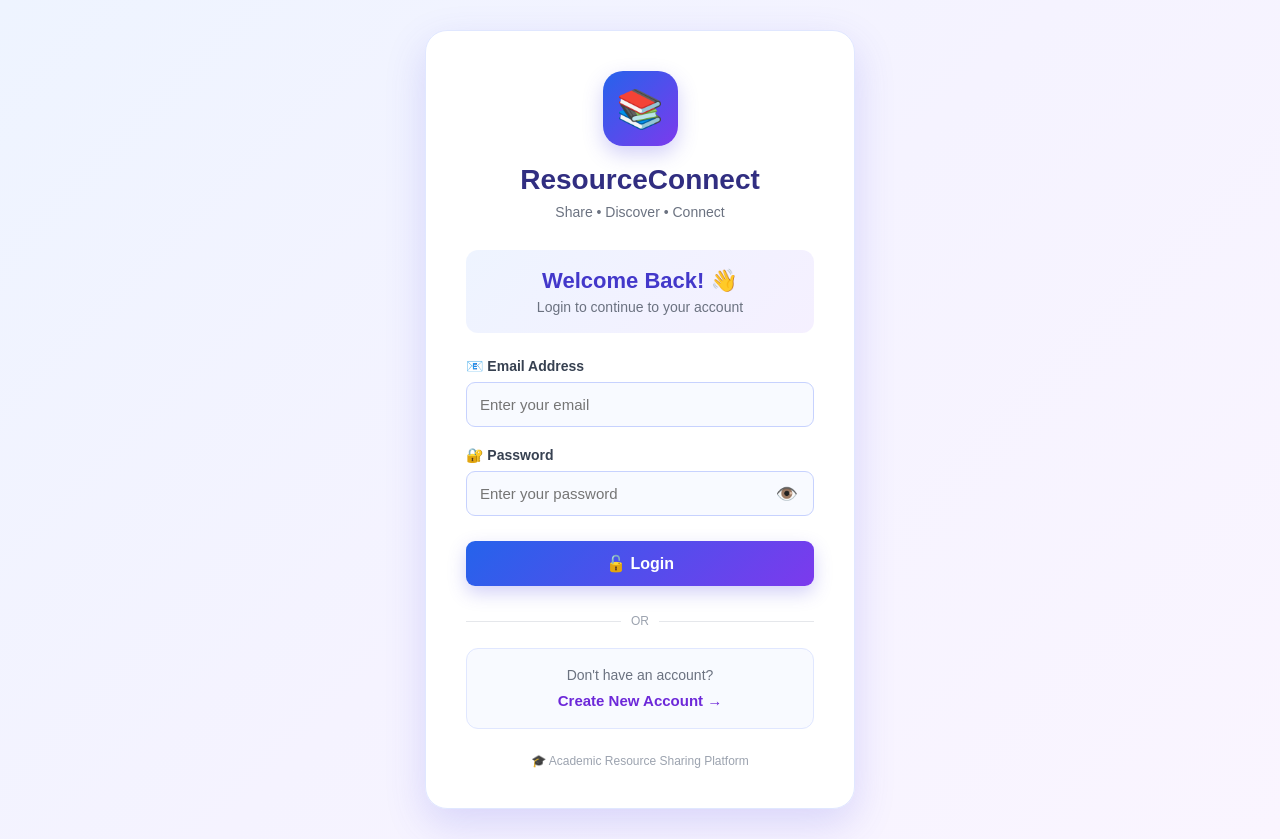
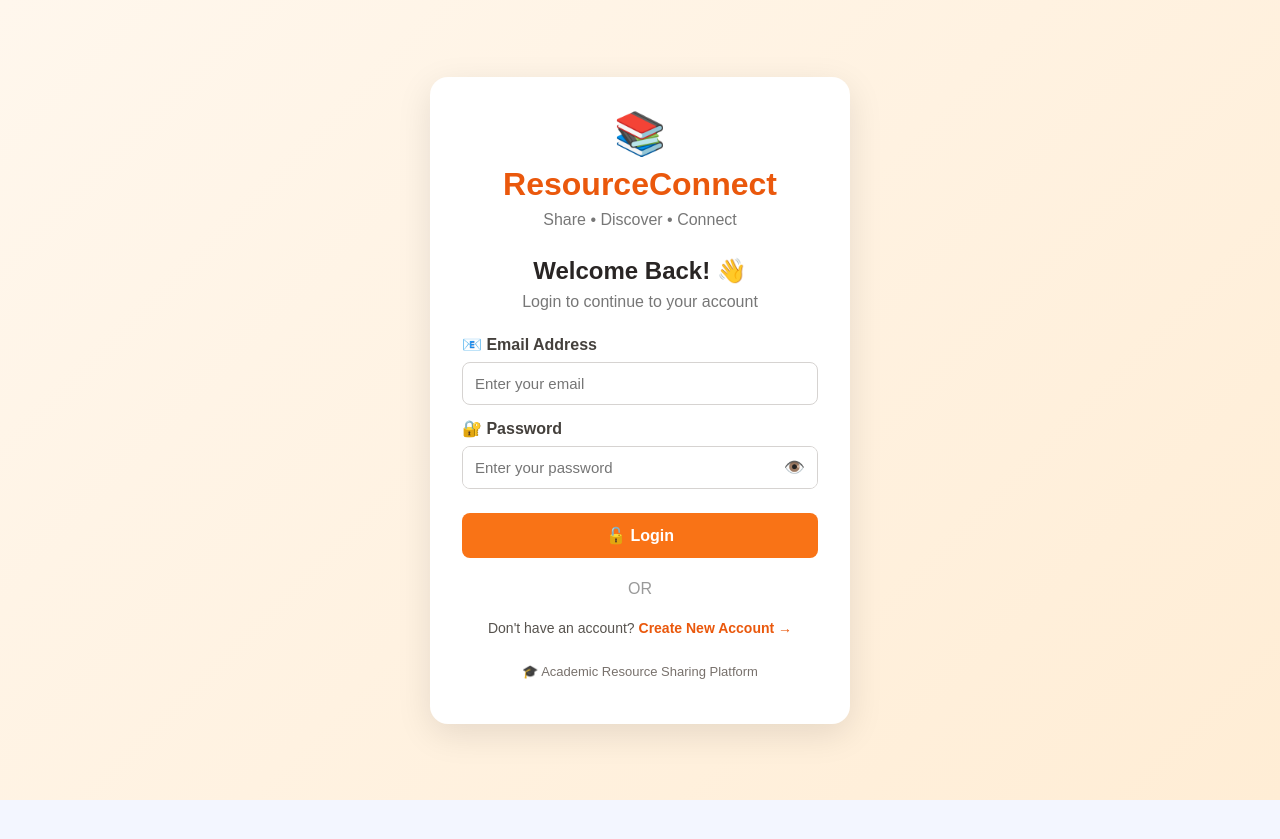
Before and after one commit to Smiley61git/resourceconnect-frontend, a React app: page / in a window 1280 px wide. After the commit the page ends 800 px from the top, so only its background shows below. Built offline with nearby package versions, Linux system fonts and the light colour scheme; the HTML template or start-up script is replaced by a standard one.

Commit message:
Update Login.jsx

```diff
--- a/src/Login.jsx
+++ b/src/Login.jsx
@@ -1,342 +1,202 @@
 import { useState } from "react";
+import { Link, useNavigate } from "react-router-dom";
 import axios from "axios";
-import { useNavigate } from "react-router-dom";
 
 function Login() {
-    const navigate = useNavigate();
-
   const [email, setEmail] = useState("");
   const [password, setPassword] = useState("");
   const [showPassword, setShowPassword] = useState(false);
+  const [error, setError] = useState("");
+  const [loading, setLoading] = useState(false);
+
+  const navigate = useNavigate();
 
   const handleLogin = async (e) => {
     e.preventDefault();
+    setError("");
+    setLoading(true);
 
     try {
       const response = await axios.post(
         "https://resourceconnect-backend.onrender.com/api/users/login",
-                {
-                    email: email,
-                    password: password
-                }
+        { email, password }
       );
 
-            console.log("Login successful:", response.data);
+      const user = response.data;
 
-            localStorage.setItem("userEmail", response.data.email);
-            localStorage.setItem("userName", response.data.name);
-            localStorage.setItem("userRole", response.data.role);
+      localStorage.setItem("userEmail", user.email || email);
+      localStorage.setItem("userName", user.name || "");
+      localStorage.setItem("userRole", user.role || "STUDENT");
 
-            alert("Login successful!");
-
-            if (response.data.role === "ADMIN") {
+      if (user.role === "ADMIN") {
         navigate("/admin");
       } else {
         navigate("/dashboard");
       }
-        } catch (error) {
-            console.error("Login error:", error);
-
-            if (error.response) {
-                const message = error.response.data;
-                alert(
-                    typeof message === "string"
-                        ? message
-                        : "Invalid email or password"
+    } catch (err) {
+      setError(
+        err.response?.data?.message ||
+          err.response?.data ||
+          "Login failed. Please check your email and password."
       );
-            } else {
-                alert(
-                    "Unable to connect to the server. Please try again."
-                );
-            }
+    } finally {
+      setLoading(false);
     }
   };
 
   return (
-        <div
-            style={{
-                minHeight: "100vh",
-                display: "flex",
-                justifyContent: "center",
-                alignItems: "center",
-                background: "linear-gradient(135deg, #eef4ff, #f5f3ff, #faf5ff)",
-                fontFamily: "Arial, sans-serif",
-                padding: "30px",
-                boxSizing: "border-box"
-            }}
-        >
-            <div
-                style={{
-                    width: "100%",
-                    maxWidth: "430px",
-                    background: "rgba(255,255,255,0.97)",
-                    padding: "40px",
-                    borderRadius: "22px",
-                    boxShadow: "0 15px 40px rgba(79,70,229,0.18)",
-                    border: "1px solid #e0e7ff",
-                    boxSizing: "border-box"
-                }}
-            >
-                <div
-                    style={{
-                        textAlign: "center",
-                        marginBottom: "30px"
-                    }}
-                >
-                    <div
-                        style={{
-                            width: "75px",
-                            height: "75px",
-                            margin: "0 auto 18px",
-                            borderRadius: "20px",
-                            background: "linear-gradient(135deg, #2563eb, #7c3aed)",
-                            display: "flex",
-                            justifyContent: "center",
-                            alignItems: "center",
-                            fontSize: "38px",
-                            boxShadow: "0 8px 20px rgba(79,70,229,0.25)"
-                        }}
-                    >
-                        📚
-                    </div>
+    <div style={styles.page}>
+      <div style={styles.card}>
+        <div style={styles.logo}>📚</div>
 
-                    <h1
-                        style={{
-                            margin: "0",
-                            color: "#312e81",
-                            fontSize: "28px"
-                        }}
-                    >
-                        ResourceConnect
-                    </h1>
+        <h1 style={styles.title}>ResourceConnect</h1>
+        <p style={styles.tagline}>Share • Discover • Connect</p>
 
-                    <p
-                        style={{
-                            margin: "8px 0 0",
-                            color: "#6b7280",
-                            fontSize: "14px"
-                        }}
-                    >
-                        Share • Discover • Connect
-                    </p>
-                </div>
-
-                <div
-                    style={{
-                        background: "linear-gradient(135deg, #eef4ff, #f5f0ff)",
-                        padding: "18px",
-                        borderRadius: "12px",
-                        marginBottom: "25px",
-                        textAlign: "center"
-                    }}
-                >
-                    <h2
-                        style={{
-                            margin: "0 0 5px",
-                            color: "#4338ca",
-                            fontSize: "22px"
-                        }}
-                    >
-                        Welcome Back! 👋
-                    </h2>
-
-                    <p
-                        style={{
-                            margin: 0,
-                            color: "#6b7280",
-                            fontSize: "14px"
-                        }}
-                    >
-                        Login to continue to your account
-                    </p>
-                </div>
+        <h2 style={styles.heading}>Welcome Back! 👋</h2>
+        <p style={styles.subtitle}>Login to continue to your account</p>
 
         <form onSubmit={handleLogin}>
-                    <label
-                        style={{
-                            display: "block",
-                            color: "#374151",
-                            fontWeight: "bold",
-                            fontSize: "14px",
-                            marginBottom: "8px"
-                        }}
-                    >
-                        📧 Email Address
-                    </label>
-
+          <label style={styles.label}>📧 Email Address</label>
           <input
             type="email"
             placeholder="Enter your email"
             value={email}
             onChange={(e) => setEmail(e.target.value)}
+            style={styles.input}
             required
-                        style={{
-                            width: "100%",
-                            padding: "13px",
-                            marginBottom: "20px",
-                            border: "1px solid #c7d2fe",
-                            borderRadius: "9px",
-                            boxSizing: "border-box",
-                            background: "#f8faff",
-                            fontSize: "15px",
-                            outline: "none"
-                        }}
           />
 
-                    <label
-                        style={{
-                            display: "block",
-                            color: "#374151",
-                            fontWeight: "bold",
-                            fontSize: "14px",
-                            marginBottom: "8px"
-                        }}
-                    >
-                        🔐 Password
-                    </label>
-
-                    <div
-                        style={{
-                            position: "relative",
-                            marginBottom: "25px"
-                        }}
-                    >
+          <label style={styles.label}>🔐 Password</label>
+          <div style={styles.passwordBox}>
             <input
               type={showPassword ? "text" : "password"}
               placeholder="Enter your password"
               value={password}
               onChange={(e) => setPassword(e.target.value)}
+              style={styles.passwordInput}
               required
-                            style={{
-                                width: "100%",
-                                padding: "13px 50px 13px 13px",
-                                border: "1px solid #c7d2fe",
-                                borderRadius: "9px",
-                                boxSizing: "border-box",
-                                background: "#f8faff",
-                                fontSize: "15px"
-                            }}
             />
-
             <button
               type="button"
               onClick={() => setShowPassword(!showPassword)}
-                            style={{
-                                position: "absolute",
-                                right: "10px",
-                                top: "50%",
-                                transform: "translateY(-50%)",
-                                border: "none",
-                                background: "transparent",
-                                cursor: "pointer",
-                                fontSize: "18px"
-                            }}
+              style={styles.eye}
+              aria-label={showPassword ? "Hide password" : "Show password"}
             >
               {showPassword ? "🙈" : "👁️"}
             </button>
           </div>
 
-                    <button
-                        type="submit"
-                        style={{
-                            width: "100%",
-                            padding: "13px",
-                            background: "linear-gradient(135deg, #2563eb, #7c3aed)",
-                            color: "white",
-                            border: "none",
-                            borderRadius: "9px",
-                            fontSize: "16px",
-                            fontWeight: "bold",
-                            cursor: "pointer",
-                            boxShadow: "0 7px 18px rgba(79,70,229,0.25)"
-                        }}
-                    >
-                        🔓 Login
+          {error && <p style={styles.error}>{String(error)}</p>}
+
+          <button type="submit" style={styles.loginButton} disabled={loading}>
+            {loading ? "Logging in..." : "🔓 Login"}
           </button>
         </form>
 
-                <div
-                    style={{
-                        display: "flex",
-                        alignItems: "center",
-                        gap: "10px",
-                        margin: "28px 0 20px"
-                    }}
-                >
-                    <div
-                        style={{
-                            flex: 1,
-                            height: "1px",
-                            background: "#e5e7eb"
-                        }}
-                    />
-
-                    <span
-                        style={{
-                            color: "#9ca3af",
-                            fontSize: "12px"
-                        }}
-                    >
-                        OR
-                    </span>
-
-                    <div
-                        style={{
-                            flex: 1,
-                            height: "1px",
-                            background: "#e5e7eb"
-                        }}
-                    />
+        <div style={styles.divider}>
+          <span>OR</span>
         </div>
 
-                <div
-                    style={{
-                        textAlign: "center",
-                        background: "#f8faff",
-                        padding: "18px",
-                        borderRadius: "12px",
-                        border: "1px solid #e0e7ff"
-                    }}
-                >
-                    <p
-                        style={{
-                            margin: "0 0 8px",
-                            color: "#6b7280",
-                            fontSize: "14px"
-                        }}
-                    >
-                        Don't have an account?
+        <p style={styles.registerText}>
+          Don't have an account?{" "}
+          <Link to="/register" style={styles.registerLink}>
+            Create New Account →
+          </Link>
         </p>
 
-                    <button
-                        type="button"
-                        onClick={() => navigate("/register")}
-                        style={{
-                            background: "transparent",
-                            color: "#6d28d9",
-                            border: "none",
-                            cursor: "pointer",
-                            fontSize: "15px",
-                            fontWeight: "bold"
-                        }}
-                    >
-                        Create New Account →
-                    </button>
-                </div>
-
-                <p
-                    style={{
-                        textAlign: "center",
-                        margin: "25px 0 0",
-                        color: "#9ca3af",
-                        fontSize: "12px"
-                    }}
-                >
-                    🎓 Academic Resource Sharing Platform
-                </p>
+        <p style={styles.footer}>🎓 Academic Resource Sharing Platform</p>
       </div>
     </div>
   );
 }
 
+const styles = {
+  page: {
+    minHeight: "100vh",
+    display: "flex",
+    justifyContent: "center",
+    alignItems: "center",
+    background: "linear-gradient(135deg, #fff7ed, #ffedd5)",
+    padding: "20px",
+    boxSizing: "border-box",
+    fontFamily: "Arial, sans-serif",
+  },
+  card: {
+    width: "100%",
+    maxWidth: "420px",
+    background: "#ffffff",
+    padding: "32px",
+    borderRadius: "18px",
+    boxShadow: "0 10px 35px rgba(0,0,0,0.10)",
+    boxSizing: "border-box",
+    textAlign: "center",
+  },
+  logo: { fontSize: "42px" },
+  title: { color: "#ea580c", margin: "8px 0" },
+  tagline: { color: "#777", marginTop: 0 },
+  heading: { marginTop: "28px", marginBottom: "8px", color: "#292524" },
+  subtitle: { color: "#777", marginBottom: "24px" },
+  label: {
+    display: "block",
+    textAlign: "left",
+    fontWeight: "bold",
+    margin: "14px 0 8px",
+    color: "#44403c",
+  },
+  input: {
+    width: "100%",
+    padding: "12px",
+    border: "1px solid #d6d3d1",
+    borderRadius: "8px",
+    boxSizing: "border-box",
+    fontSize: "15px",
+  },
+  passwordBox: {
+    display: "flex",
+    border: "1px solid #d6d3d1",
+    borderRadius: "8px",
+    overflow: "hidden",
+  },
+  passwordInput: {
+    flex: 1,
+    minWidth: 0,
+    padding: "12px",
+    border: "none",
+    outline: "none",
+    fontSize: "15px",
+  },
+  eye: {
+    border: "none",
+    background: "#fff",
+    cursor: "pointer",
+    padding: "0 12px",
+    fontSize: "17px",
+  },
+  loginButton: {
+    width: "100%",
+    marginTop: "24px",
+    padding: "13px",
+    border: "none",
+    borderRadius: "8px",
+    background: "#f97316",
+    color: "#fff",
+    fontSize: "16px",
+    fontWeight: "bold",
+    cursor: "pointer",
+  },
+  divider: {
+    margin: "22px 0",
+    color: "#999",
+  },
+  registerText: { color: "#57534e", fontSize: "14px" },
+  registerLink: {
+    color: "#ea580c",
+    fontWeight: "bold",
+    textDecoration: "none",
+    cursor: "pointer",
+  },
+  error: { color: "#dc2626", fontSize: "14px", overflowWrap: "anywhere" },
+  footer: { marginTop: "28px", color: "#78716c", fontSize: "13px" },
+};
+
 export default Login;
```
Lines whose indentation alone changed are shown as unchanged.
